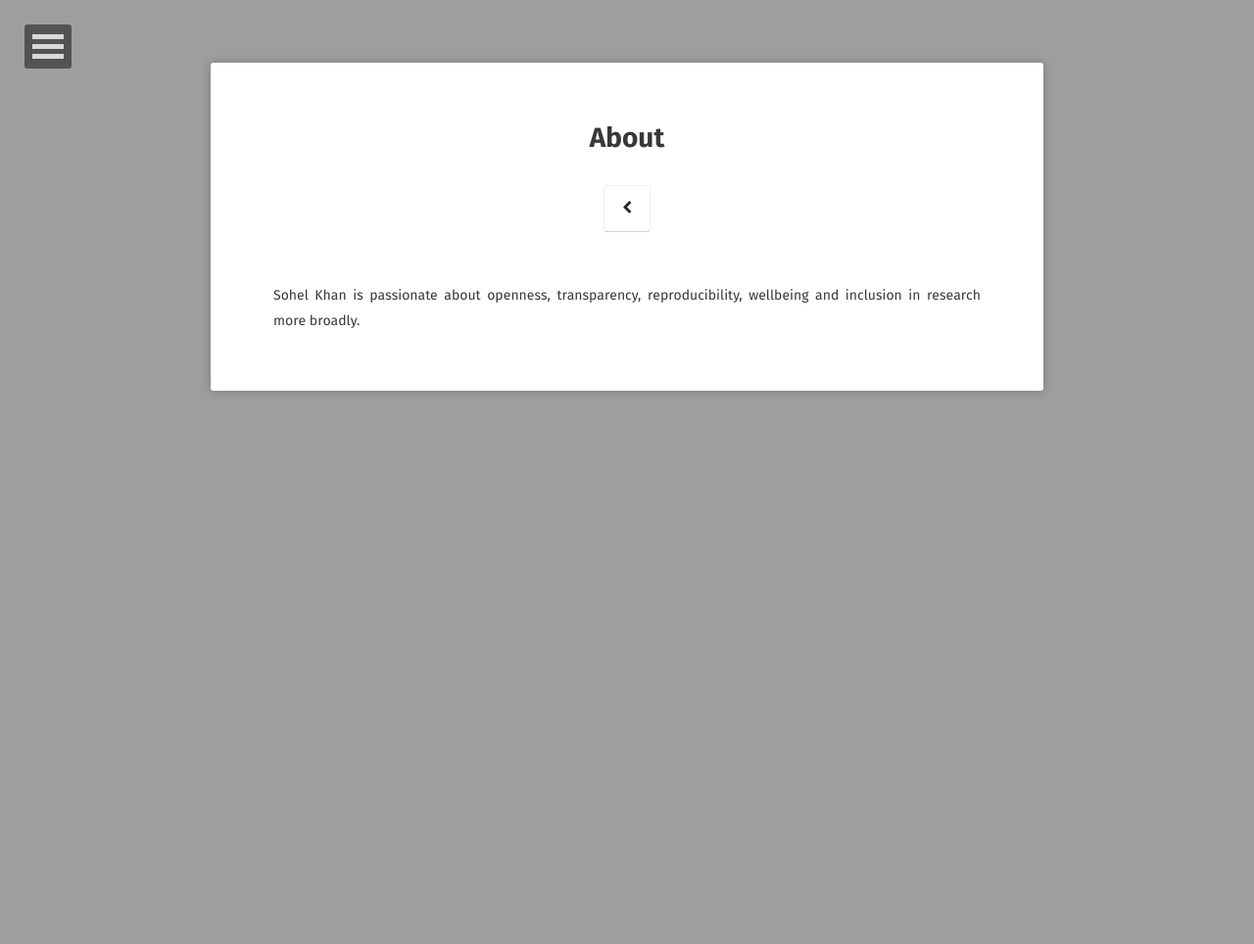
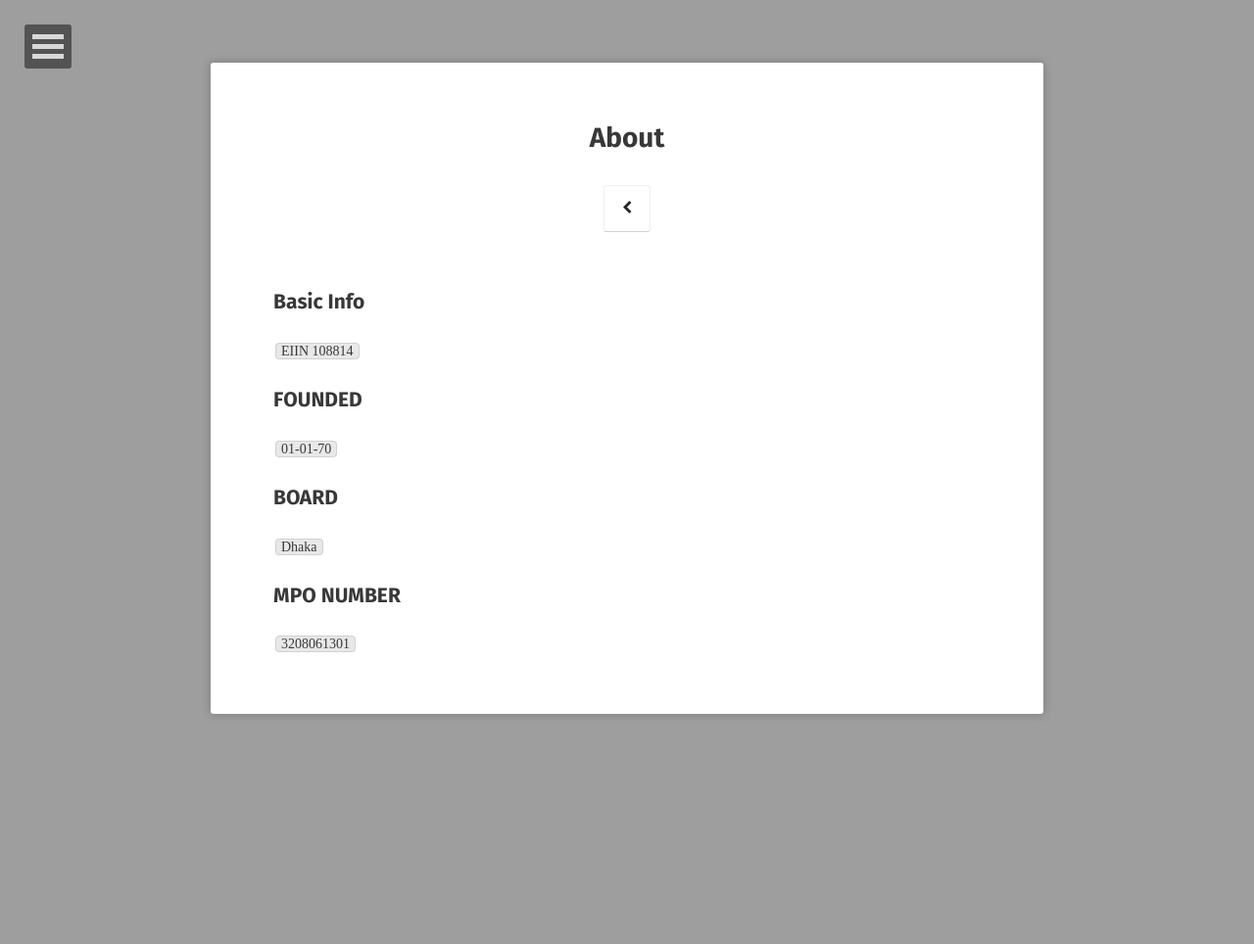
Before and after one commit to sohelkhanzz/mphs-edu.github.io, a Jekyll site: the page built from about/index.md, in a window 1280 px wide. Shown: the whole page at 98% size. Built offline with Jekyll 4.4.1, drawn with Linux system fonts in a browser that asks for light colours; nearby versions of some CDN libraries; some web fonts are replaced; a style sheet for code colours, icons or effects is not loaded.

Commit message:
Update index.md

````diff
--- a/about/index.md
+++ b/about/index.md
@@ -7,5 +7,11 @@ comments: false
 ---
 
 
-
-Sohel Khan is passionate about openness, transparency, reproducibility, wellbeing and inclusion in research  more broadly.
+## Basic Info
+``` EIIN 108814 ```
+## FOUNDED
+``` 01-01-70 ```
+## BOARD
+``` Dhaka ```
+## MPO NUMBER
+``` 3208061301 ```
````
